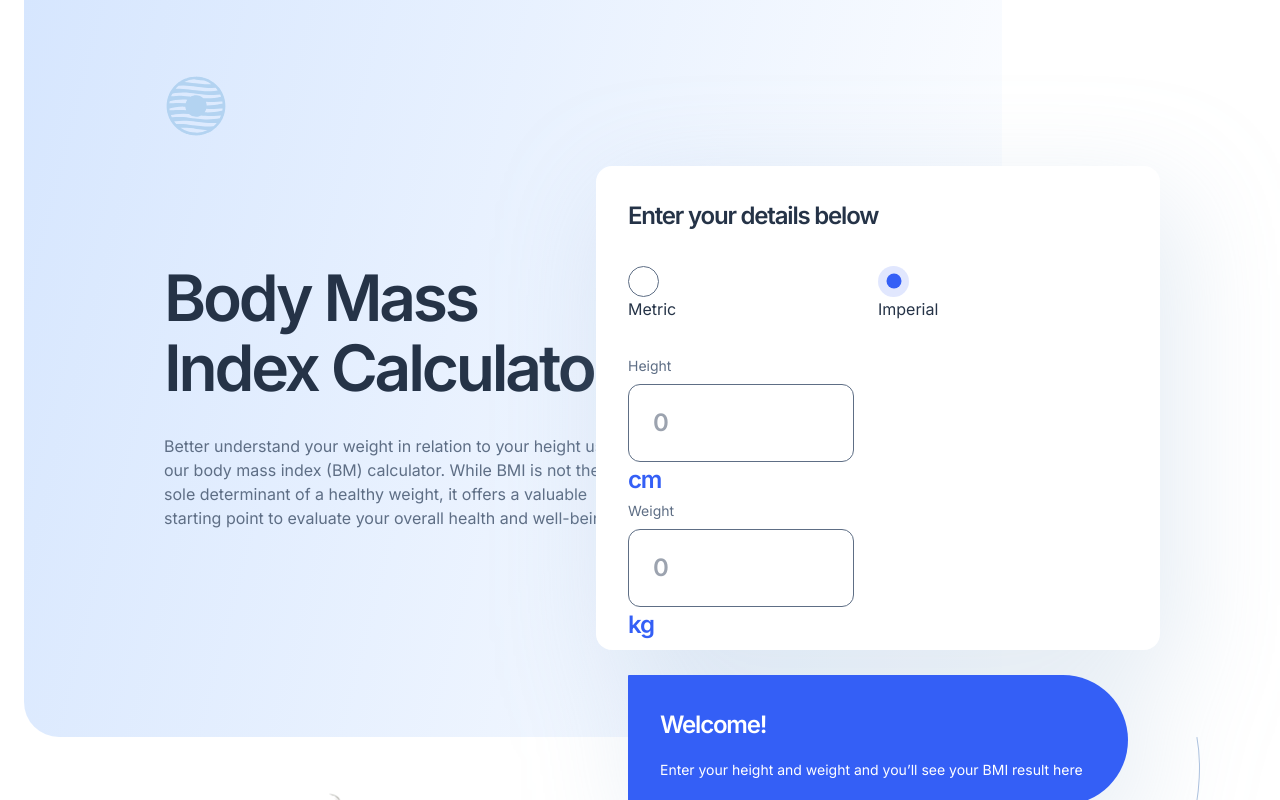
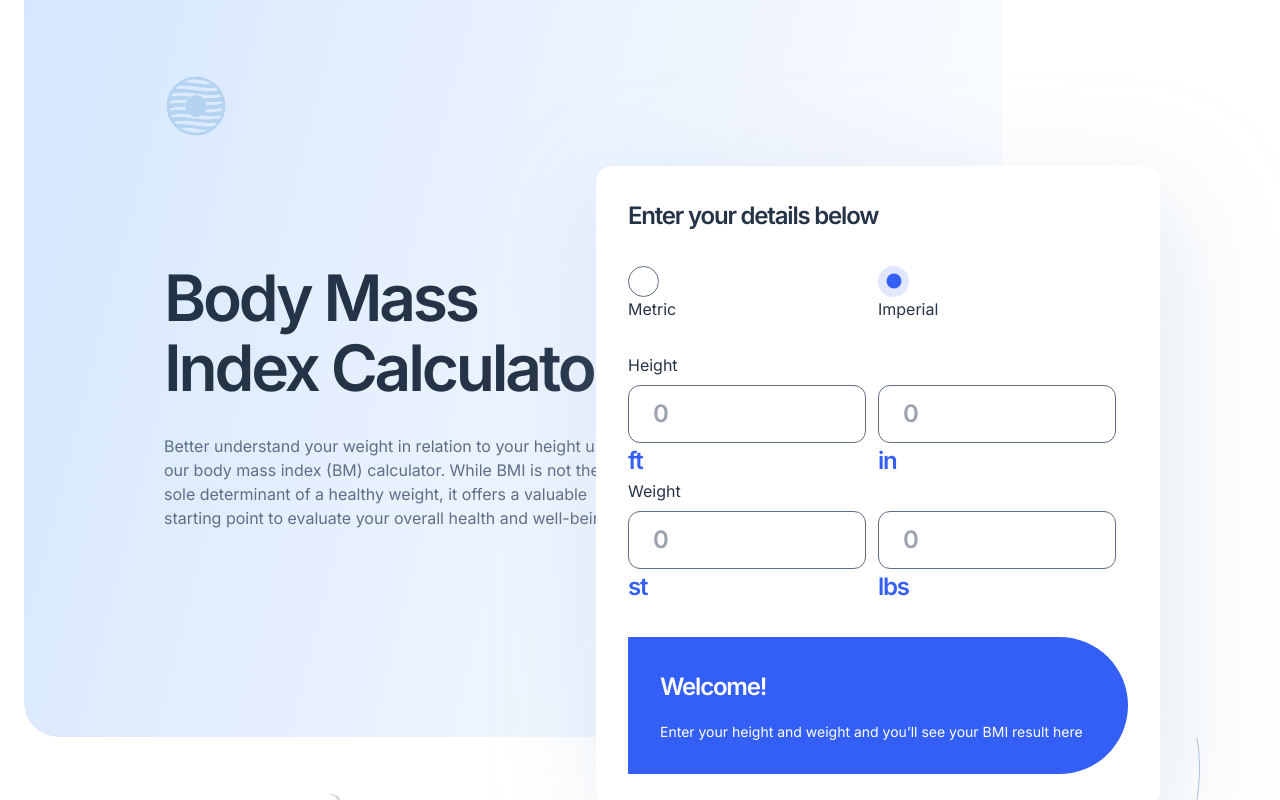
Before and after one commit to k2pbac/bmi-calculator, a Next.js app: page / in a window 1280 px wide. Both pictures are taken after a click on the element 893 px from the left and 281 px from the top of the page. Shown: the top 800 px of the page. Built offline with nearby package versions, Linux system fonts and the light colour scheme.

Commit message:
finish logic

```diff
--- a/src/app/index.css
+++ b/src/app/index.css
@@ -45,7 +45,6 @@
 
 .inputs-container {
   width: 564px;
-  height: 484px;
   background-color: white;
   border-radius: 16px;
   margin-top: 166px;
@@ -112,6 +111,9 @@
   border: 1px solid #5e6e85;
   cursor: pointer;
 }
+.inputs .radio:hover {
+  border-color: #345ff6;
+}
 
 .measurements label {
   color: #5e6e85;
@@ -124,7 +126,7 @@
   font-weight: 600;
   color: #253347 !important;
   letter-spacing: -0.05em;
-  padding: 20px 24px;
+  padding: 10px 24px;
   border: 1px solid #5e6e85;
   border-radius: 12px;
   font-size: 24px;
@@ -137,11 +139,11 @@
   font-size: 24px;
   letter-spacing: -0.05em;
   right: 44px;
-  bottom: 20px;
+  bottom: 10px;
 }
 
+.banner-empty,
 .banner {
-  height: 130px;
   background-color: #345ff6;
   color: white;
   padding: 32px;
@@ -153,14 +155,62 @@
   flex-direction: column;
   gap: 16px;
 }
+.banner {
+  flex-direction: row;
+  gap: 24px;
+}
+.banner .banner-header {
+  display: flex;
+}
 
-.banner h3 {
+.banner p {
+  font-size: 14px;
+  line-height: 150%;
+  flex-direction: column;
+  width: 50%;
+}
+.banner p span {
+  font-size: 64px;
+  font-weight: 600;
+  line-height: 110%;
+  letter-spacing: -0.05em;
+}
+
+.banner-empty h3 {
   font-size: 24px;
   letter-spacing: -0.05em;
   font-weight: 600;
 }
 
-.banner p {
+.banner-empty p {
   font-size: 14px;
   line-height: 150%;
 }
+
+fieldset {
+  display: flex;
+  width: 100%;
+  gap: 24px;
+}
+
+.imperial {
+  flex-direction: column;
+  gap: 24px;
+}
+
+.imperial .input-container {
+  position: relative;
+  width: 50%;
+}
+
+.imperial .imperial__inputs {
+  display: flex;
+}
+
+.imperial legend {
+  margin-bottom: 8px;
+}
+
+input {
+  cursor: pointer;
+}
--- a/src/header.js
+++ b/src/header.js
@@ -1,9 +1,49 @@
 "use client";
 
-import { useState } from "react";
+import { useState, useEffect } from "react";
+import Metric from "./metric";
+import Imperial from "./imperial";
+import {
+  metricBMI,
+  imperialBMI,
+  getResults,
+  lowerBMI,
+  higherBMI,
+} from "./helper";
 
 export default function Header() {
   const [radio, setRadio] = useState("metric");
+  const [metric, setMetric] = useState({ height: 0, weight: 0 });
+  const [BMI, setBMI] = useState(0);
+  const [imperial, setImperial] = useState({
+    ft: 0,
+    inch: 0,
+    st: 0,
+    pound: 0,
+  });
+
+  useEffect(() => {
+    if (radio === "metric") {
+      if (metric.height > 0 && metric.weight > 0) {
+        setBMI(metricBMI(metric.height, metric.weight));
+      }
+    } else {
+      if (
+        parseInt(imperial.ft) > 0 &&
+        parseInt(imperial.inch) >= 0 &&
+        parseInt(imperial.st) >= 0 &&
+        parseInt(imperial.pound) >= 0
+      ) {
+        setBMI(
+          imperialBMI(
+            parseInt(imperial.st * 14) + parseInt(imperial.pound),
+            parseInt(imperial.ft),
+            parseInt(imperial.inch)
+          )
+        );
+      }
+    }
+  }, [metric, imperial]);
 
   return (
     <div className="header">
@@ -41,30 +81,38 @@ export default function Header() {
             <p htmlFor="imperial-radio">Imperial</p>
           </div>
         </div>
-        <div className="flex justify-between measurements">
-          <div
-            className="relative labels"
-            style={{ width: "calc(50% - 12px)" }}
-          >
-            <label htmlFor="height">Height</label>
-            <input type="text" id="height" placeholder="0" required />
-            <span className="absolute bottom-2.5">cm</span>
+        {radio === "metric" ? (
+          <Metric measurements={metric} update={setMetric} />
+        ) : (
+          <Imperial measurements={imperial} update={setImperial} />
+        )}
+        {(radio === "metric" && (!metric.height || !metric.weight)) ||
+        (radio === "imperial" &&
+          (!imperial.ft ||
+            !imperial.inch ||
+            !imperial.st ||
+            !imperial.pound)) ? (
+          <div className="banner-empty">
+            <h3>Welcome! </h3>
+            <p>
+              Enter your height and weight and you’ll see your BMI result here
+            </p>
           </div>
-          <div
-            className="relative labels"
-            style={{ width: "calc(50% - 12px)" }}
-          >
-            <label htmlFor="weight">Weight</label>
-            <input type="text" id="weight" placeholder="0" required />
-            <span className="absolute bottom-2.5">kg</span>
+        ) : (
+          <div className="banner">
+            <p className="banner-header">
+              Your BMI is... <span>{BMI}</span>
+            </p>
+            <p>
+              Your BMI suggests you’re {getResults(BMI)}. Your ideal weight is
+              between{" "}
+              <strong>
+                {lowerBMI(metric.height)}kgs - {higherBMI(metric.height)}
+                kgs.
+              </strong>
+            </p>
           </div>
-        </div>
-        <div className="banner">
-          <h3>Welcome! </h3>
-          <p>
-            Enter your height and weight and you’ll see your BMI result here
-          </p>
-        </div>
+        )}
       </div>
     </div>
   );
--- /dev/null
+++ b/src/helper.js
@@ -0,0 +1,26 @@
+function convertFeet(feet) {
+  return feet * 12;
+}
+
+export function metricBMI(height, weight) {
+  return ((weight / Math.pow(height, 2)) * 10000).toFixed(1);
+}
+
+export function imperialBMI(weight, feet, inches) {
+  return ((weight / Math.pow(convertFeet(feet) + inches, 2)) * 703).toFixed(1);
+}
+
+export function lowerBMI(height) {
+  return ((18.5 / 10000) * Math.pow(height, 2)).toFixed(1);
+}
+
+export function higherBMI(height) {
+  return ((24.9 / 10000) * Math.pow(height, 2)).toFixed(1);
+}
+
+export function getResults(BMI) {
+  if (BMI < 18.5) return "Underweight";
+  else if (BMI >= 18.5 && BMI <= 24.9) return "Healthy weight";
+  else if (BMI >= 25 && BMI <= 29.9) return "Overweight";
+  else return "Obese";
+}
--- /dev/null
+++ b/src/imperial.js
@@ -0,0 +1,67 @@
+"use client";
+
+export default function Imperial({ ft, inch, st, pounds, update }) {
+  const handleChange = (e, label) => {
+    setTimeout(() => {
+      update((ev) => ({ ...ev, [label]: e.target.value }));
+    }, 500);
+  };
+  return (
+    <div className="flex justify-between measurements imperial">
+      <div className="relative labels">
+        <div>
+          <legend>Height</legend>
+          <div className="imperial__inputs">
+            <div className="input-container">
+              <input
+                onChange={(e) => handleChange(e, "ft")}
+                placeholder="0"
+                value={ft}
+                id="feet"
+                name="feet"
+              />
+              <span className="absolute bottom-2.5">ft</span>
+            </div>
+            <div className="input-container">
+              <input
+                onChange={(e) => handleChange(e, "inch")}
+                placeholder="0"
+                value={inch}
+                id="inches"
+                name="inches"
+              />
+              <span className="absolute bottom-2.5">in</span>
+            </div>
+          </div>
+        </div>
+      </div>
+      <div className="relative labels">
+        <div>
+          <legend>Weight</legend>
+          <div className="imperial__inputs">
+            <div className="input-container">
+              <input
+                onChange={(e) => handleChange(e, "st")}
+                placeholder="0"
+                value={st}
+                id="st"
+                name="st"
+              />
+              <span className="absolute bottom-2.5">st</span>
+            </div>
+            <div className="input-container">
+              <input
+                onChange={(e) => handleChange(e, "pound")}
+                placeholder="0"
+                value={pounds}
+                id="pounds"
+                name="pounds"
+              />
+              <span className="absolute bottom-2.5">lbs</span>
+            </div>
+          </div>
+        </div>
+      </div>
+    </div>
+  );
+}
--- /dev/null
+++ b/src/metric.js
@@ -0,0 +1,37 @@
+"use client";
+
+export default function Metric({ height, weight, update }) {
+  const handleChange = (e, label) => {
+    setTimeout(() => {
+      update((ev) => ({ ...ev, [label]: e.target.value }));
+    }, 500);
+  };
+  return (
+    <div className="flex justify-between measurements">
+      <div className="relative labels" style={{ width: "calc(50% - 12px)" }}>
+        <label htmlFor="height">Height</label>
+        <input
+          onChange={(e) => handleChange(e, "height")}
+          type="text"
+          id="height"
+          placeholder="0"
+          value={height}
+          required
+        />
+        <span className="absolute bottom-2.5">cm</span>
+      </div>
+      <div className="relative labels" style={{ width: "calc(50% - 12px)" }}>
+        <label htmlFor="weight">Weight</label>
+        <input
+          onChange={(e) => handleChange(e, "weight")}
+          type="text"
+          id="weight"
+          placeholder="0"
+          value={weight}
+          required
+        />
+        <span className="absolute bottom-2.5">kg</span>
+      </div>
+    </div>
+  );
+}
```
